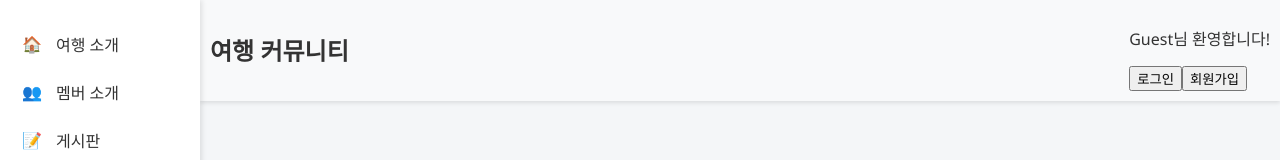
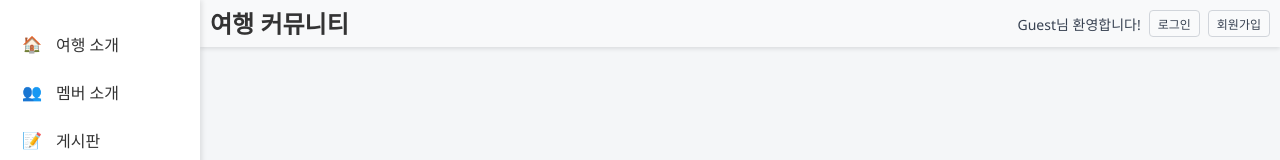
Before and after one commit to 6ReactTeamproject/test, a React (Vite) app: page / in a window 1280 px wide. Shown: the top 160 px of the page. Built offline with nearby package versions, Linux system fonts and the light colour scheme; data requests are answered from the project's data file.

Commit message:
1. 이미지 크기 축소 / 2. 레이아웃 개선 / 3. 스타일 개선

```diff
--- a/src/components/common/UserSection.jsx
+++ b/src/components/common/UserSection.jsx
@@ -35,22 +35,90 @@ export function UserSection() {
   if (isLoading) return <p>로딩 중...</p>;
 
   return (
-  <div>
-    {user && <img src={preview} alt="프로필" className="profile-img" />}
-    <p>{user ? `${user.name}님 환영합니다!` : "Guest님 환영합니다!"}</p>
+    <div style={{ display: "flex", alignItems: "center", gap: "12px" }}>
+      {user && (
+        <img
+          src={preview}
+          alt="프로필"
+          style={{
+            width: "32px",
+            height: "32px",
+            objectFit: "cover",
+            borderRadius: "50%",
+            border: "2px solid #e5e7eb",
+          }}
+        />
+      )}
+      <div style={{ display: "flex", alignItems: "center", gap: "8px" }}>
+        <span style={{ fontSize: "14px", fontWeight: "500", color: "#374151" }}>
+          {user ? `${user.name}님 환영합니다!` : "Guest님 환영합니다!"}
+        </span>
         {user ? (
           <>
             {location.pathname !== "/mypage" && (
-          <button onClick={() => nav("/mypage")}>마이페이지</button>
+              <button
+                onClick={() => nav("/mypage")}
+                style={{
+                  padding: "4px 8px",
+                  fontSize: "12px",
+                  border: "1px solid #d1d5db",
+                  borderRadius: "4px",
+                  backgroundColor: "#f9fafb",
+                  color: "#374151",
+                  cursor: "pointer",
+                }}
+              >
+                마이페이지
+              </button>
             )}
-        <button onClick={handleLogout}>로그아웃</button>
+            <button
+              onClick={handleLogout}
+              style={{
+                padding: "4px 8px",
+                fontSize: "12px",
+                border: "1px solid #d1d5db",
+                borderRadius: "4px",
+                backgroundColor: "#f9fafb",
+                color: "#374151",
+                cursor: "pointer",
+              }}
+            >
+              로그아웃
+            </button>
           </>
         ) : (
           <>
-        <button onClick={() => nav("/login")}>로그인</button>
-        <button onClick={() => nav("/signup")}>회원가입</button>
+            <button
+              onClick={() => nav("/login")}
+              style={{
+                padding: "4px 8px",
+                fontSize: "12px",
+                border: "1px solid #d1d5db",
+                borderRadius: "4px",
+                backgroundColor: "#f9fafb",
+                color: "#374151",
+                cursor: "pointer",
+              }}
+            >
+              로그인
+            </button>
+            <button
+              onClick={() => nav("/signup")}
+              style={{
+                padding: "4px 8px",
+                fontSize: "12px",
+                border: "1px solid #d1d5db",
+                borderRadius: "4px",
+                backgroundColor: "#f9fafb",
+                color: "#374151",
+                cursor: "pointer",
+              }}
+            >
+              회원가입
+            </button>
           </>
         )}
       </div>
+    </div>
   );
 }
```
Lines whose indentation alone changed are shown as unchanged.
